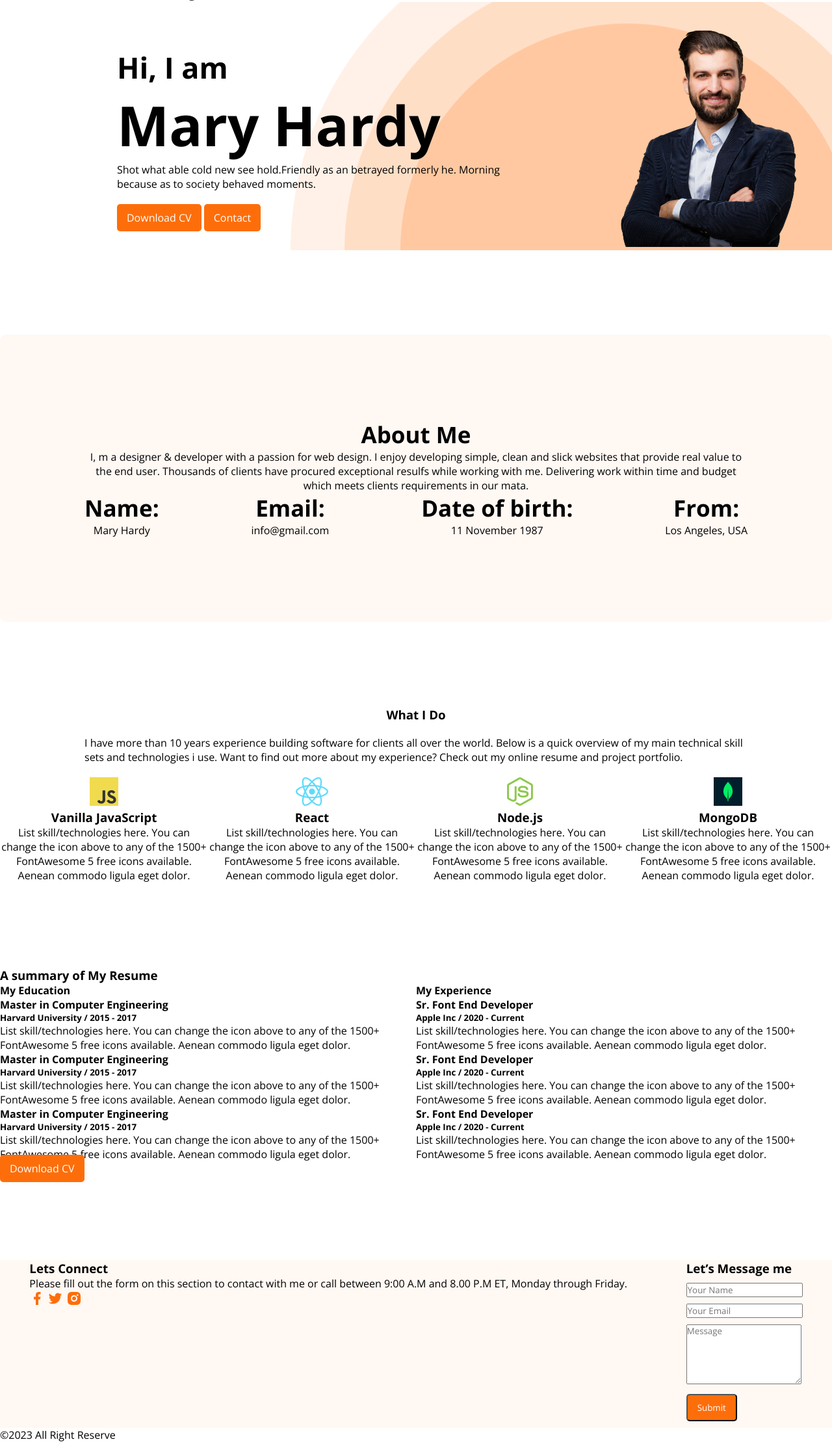
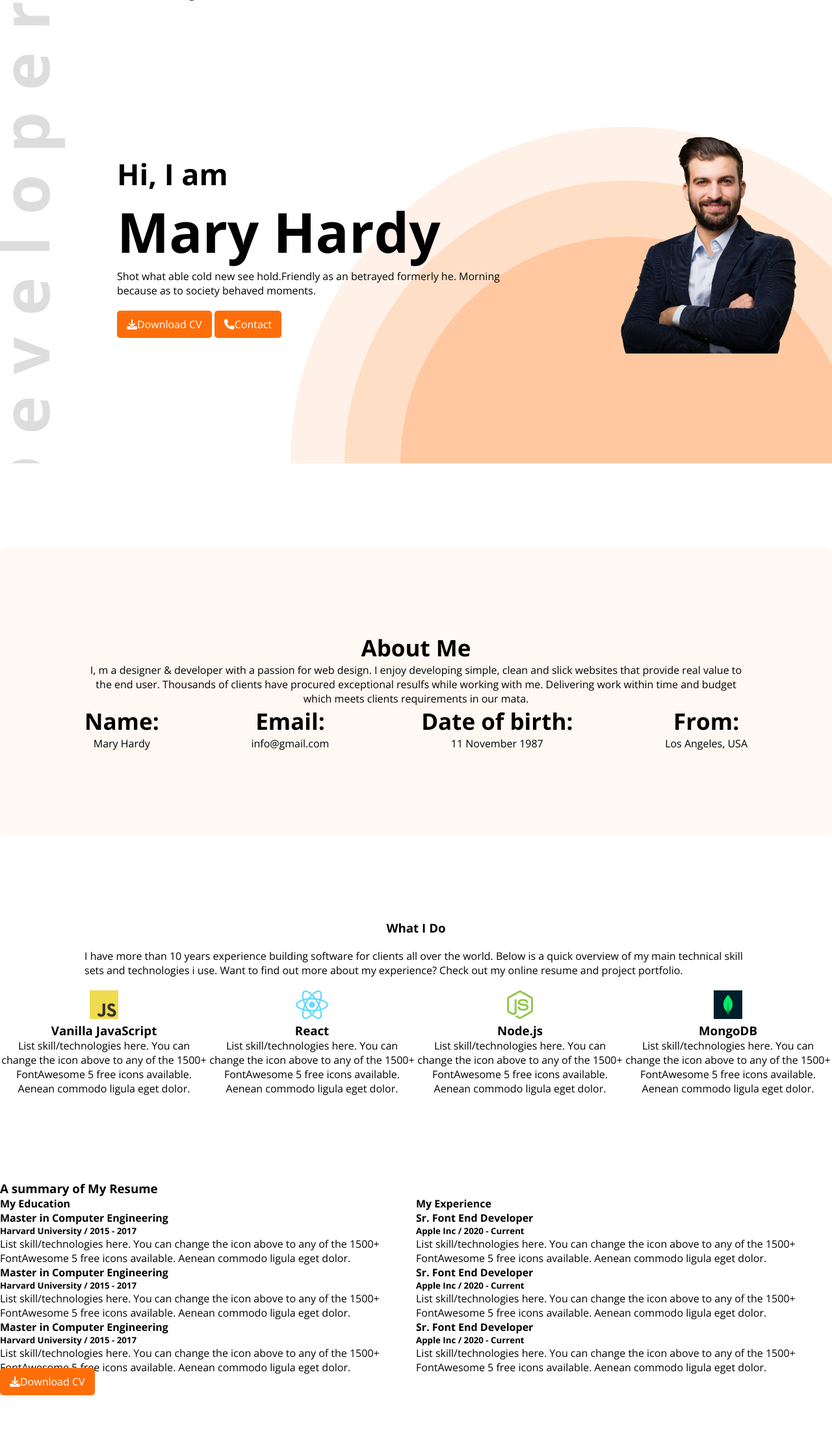
Before and after one commit to asaduzzaman786/Mary-Portfolio-Website, a plain HTML site: page index.html in a window 1280 px wide. Shown: the part 58-2280 px from the top of the page at 65% size. Drawn offline with nearby package versions, Linux system fonts and the light colour scheme.

Commit message:
font awesome added

```diff
--- a/index.html
+++ b/index.html
@@ -6,6 +6,7 @@
     <title>My Portfolio Website</title>
     <link href="https://fonts.googleapis.com/css2?family=Open+Sans:wght@400;700;800&display=swap" rel="stylesheet">
     <link rel="stylesheet" href="styles/portfolio.css">
+    <script src="https://kit.fontawesome.com/f056a62cc9.js" crossorigin="anonymous"></script>
 </head>
 <body>
     <!-- this is header -->
@@ -23,8 +24,8 @@
                 <h4>Hi, I  am</h4>
                 <h1>Mary Hardy</h1>
                 <p>Shot what able cold new see hold.Friendly as an betrayed formerly he. Morning because as to society behaved moments.</p>
-                <a href="" class="btn">Download CV</a>
-                <a href="" class="btn">Contact</a>
+                <a href="" class="btn"><i class="fa-solid fa-download"></i>Download CV</a>
+                <a href="" class="btn"> <i class="fa-solid fa-phone"></i>Contact</a>
             </div>
             <div class="banner-image">
                 <img src="./images/hardy.png" alt="">
@@ -141,7 +142,7 @@
                     </div>
                 </div>
             </div>
-            <a class="btn" href="">Download CV</a>
+            <a class="btn" href=""><i class="fa-solid fa-download"></i>Download CV</a>
         </section>
     </main>
     <footer>
--- a/styles/portfolio.css
+++ b/styles/portfolio.css
@@ -65,9 +65,10 @@ main section{
     justify-content: space-between;
     align-items: center;
     padding: 30px 50px 0px 180px;
-    background-image: url("../images/header_bg.png");
-    background-position: bottom right;
+    background-image: url('../images/header_bg.png'), url('../images/developer.png');
+    background-position: bottom right, top left;
     background-repeat: no-repeat;
+    height: 85vh;
 }
 .banner-text h4{
     font-size: 45px;
@@ -140,7 +141,15 @@ main section{
     margin-top: 130px;
 }
 
-input{
+input, textarea{
     display: block;
-    margin: 10px 0;
+    margin: 20px 0;
+    padding: 18px 35px;
+    color: #757575;
+    background-color: #fff;
+    border: 0;
 }
+.footer-container img{
+    margin-right: 25px;
+
+}
```
